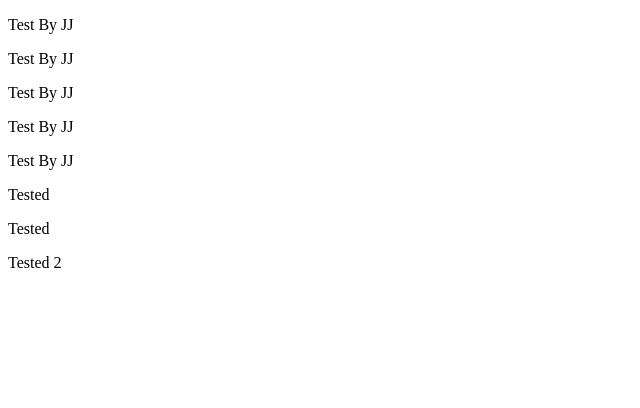
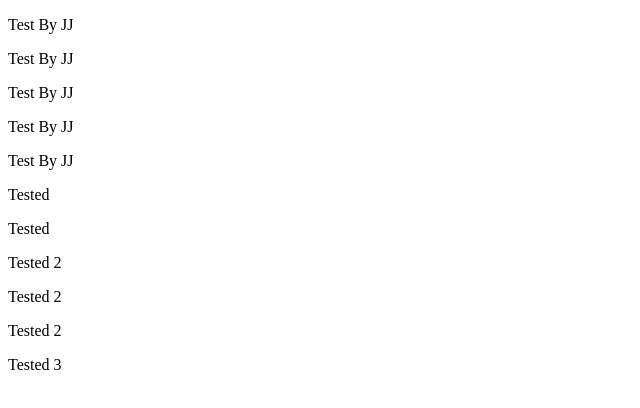
Before and after one commit to penguinasian/team06-practice, a plain HTML site: page button.html in a window 1280 px wide. Shown: the whole page, without its empty margins (0-640 px from the left). Drawn offline with Linux system fonts and the light colour scheme.

Commit message:
test commit

```diff
--- a/button.html
+++ b/button.html
@@ -15,5 +15,8 @@
     <p>Tested</p>
     <p>Tested</p>
     <p>Tested 2</p>
+    <p>Tested 2</p>
+    <p>Tested 2</p>
+    <p>Tested 3</p>
 </body>
 </html>
```
